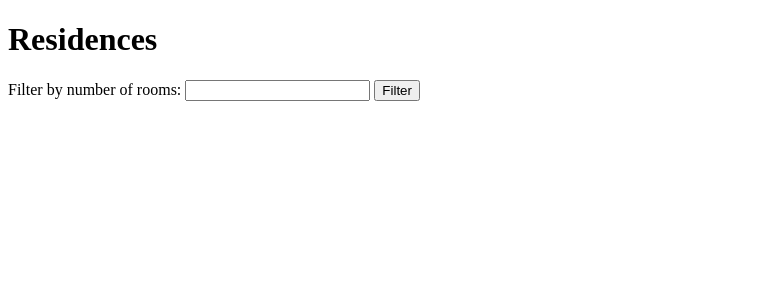
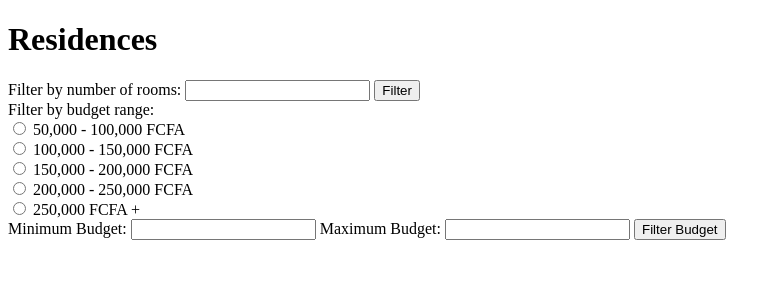
Before and after one commit to SamuelVanie/residence-ivoir, a Django app: page /residences/ in a window 1280 px wide. Shown: the top 300 px of the page, without its empty margins (0-781 px from the left). Run offline with Django 4.2, Linux system fonts and the light colour scheme; data that the repository does not hold is empty.

Commit message:
feat: Implement filtering residences by budget range

```diff
--- a/residence/templates/residence/residence_list.html
+++ b/residence/templates/residence/residence_list.html
@@ -8,9 +8,31 @@
     <h1>Residences</h1>
 
     <div>
+      <!-- Filter by Rooms -->
       <label for="roomFilter">Filter by number of rooms:</label>
       <input type="number" id="roomFilter" name="rooms">
       <button onclick="filterResidences()">Filter</button>
+    </div>
+
+    <div>
+      <!-- Filter by Budget -->
+      <label>Filter by budget range:</label><br>
+      <input type="radio" id="budgetRange50_100" name="budget_range" value="50000-100000">
+      <label for="budgetRange50_100">50,000 - 100,000 FCFA</label><br>
+      <input type="radio" id="budgetRange100_150" name="budget_range" value="100000-150000">
+      <label for="budgetRange100_150">100,000 - 150,000 FCFA</label><br>
+      <input type="radio" id="budgetRange150_200" name="budget_range" value="150000-200000">
+      <label for="budgetRange150_200">150,000 - 200,000 FCFA</label><br>
+      <input type="radio" id="budgetRange200_250" name="budget_range" value="200000-250000">
+      <label for="budgetRange200_250">200,000 - 250,000 FCFA</label><br>
+      <input type="radio" id="budgetRange250_inf" name="budget_range" value="250000-inf">
+      <label for="budgetRange250_inf">250,000 FCFA +</label><br>
+
+      <label for="minBudget">Minimum Budget:</label>
+      <input type="number" id="minBudget" name="min_budget">
+      <label for="maxBudget">Maximum Budget:</label>
+      <input type="number" id="maxBudget" name="max_budget">
+      <button onclick="filterResidencesByBudget()">Filter Budget</button>
     </div>
 
     <div id="residenceList">
@@ -40,6 +62,34 @@
             residenceListDiv.innerHTML = residenceHTML;
           });
       }
+
+      function filterResidencesByBudget() {
+        let minBudget = document.getElementById('minBudget').value;
+        let maxBudget = document.getElementById('maxBudget').value;
+        let budgetRange = document.querySelector('input[name="budget_range"]:checked');
+
+        if (budgetRange) {
+          const rangeValues = budgetRange.value.split('-');
+          minBudget = rangeValues[0];
+          maxBudget = rangeValues[1] === 'inf' ? 1000000000 : rangeValues[1]; // Representing infinity with a large number
+        }
+
+        const residenceListDiv = document.getElementById('residenceList');
+
+        fetch(`/residences/filter_by_budget/?min_budget=${minBudget}&max_budget=${maxBudget}`)
+          .then(response => response.json())
+          .then(data => {
+            let residenceHTML = '<ul>';
+            data.forEach(residence => {
+              residenceHTML += `<li>${residence.name} - ${residence.location} - Price: ${residence.price} - ${residence.promotional_price} - ${residence.is_available} <img src="${residence.image_url}" alt="${residence.name} image" style="max-width: 100px; height: auto;"></li>`;
+            });
+            residenceHTML += '</ul>';
+            residenceListDiv.innerHTML = residenceHTML;
+          });
+      }
+
+      function clearBudgetFilter() {
+      }
     </script>
   </body>
 </html>
--- a/residence/urls.py
+++ b/residence/urls.py
@@ -3,5 +3,6 @@ from . import views
 
 urlpatterns = [
     path('', views.residence_list, name='residence_list'),
-    path('filter_by_rooms/rooms<int:rooms>/', views.filter_residences_by_rooms, name='filter_residences')
+    path('filter_by_rooms/rooms<int:rooms>/', views.filter_residences_by_rooms, name='filter_residences'),
+    path('filter_by_budget/', views.filter_residences_by_budget, name='filter_residences_by_budget')
 ]
--- a/residence/views.py
+++ b/residence/views.py
@@ -11,8 +11,26 @@ def filter_residences_by_rooms(request, rooms):
     data = [{
         'name': residence.name,
         'number_of_rooms': residence.number_of_rooms,
-        'price': residence.price,
+        'price': float(residence.price),
         'location': residence.location,
         'image_url': request.build_absolute_uri(residence.image.url) if residence.image else None,
     } for residence in residences]
     return JsonResponse(data, safe=False)
+
+def filter_residences_by_budget(request):
+    min_budget = request.GET.get('min_budget')
+    max_budget = request.GET.get('max_budget')
+
+    if min_budget and max_budget:
+        residences = Residence.objects.filter(price__gte=min_budget, price__lte=max_budget)
+    else:
+        residences = Residence.objects.all()
+
+    data = [{
+        'name': residence.name,
+        'number_of_rooms': residence.number_of_rooms,
+        'price': float(residence.price),
+        'location': residence.location,
+        'image_url': request.build_absolute_uri(residence.image.url) if residence.image else None,
+    } for residence in residences]
+    return JsonResponse(data, safe=False)
```
Also changed, not shown: residence/tests.py (+29 -0 lines), 1 other file.
